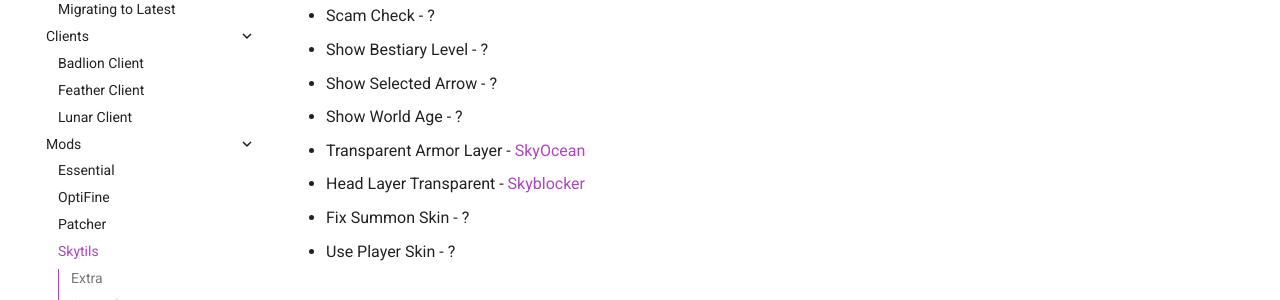
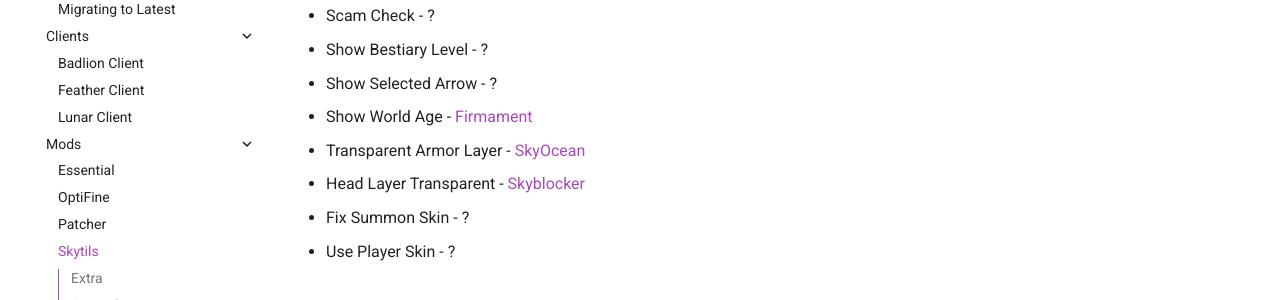
Before and after one commit to MicrocontrollersDev/Alternatives, an MkDocs documentation site: the page built from docs/latest/skytils.md, in a window 1280 px wide and 900 px high, scrolled down 8116 px. Shown: the part 153-453 px from the top of the window. Built offline with MkDocs 1.6.1 and Material for MkDocs 9.7.7, drawn with Linux system fonts in a browser that asks for light colours; comment, search, counter and statistics services are not loaded; some of the changed text lies outside the part shown.

Commit message:
some new skytils alternatives

```diff
--- a/docs/latest/skytils.md
+++ b/docs/latest/skytils.md
@@ -12,7 +12,7 @@
 
 * Custom Armor Color - [Skyblocker](https://modrinth.com/mod/skyblocker-liap)
 * Command Aliases/Shortcuts - [Skyblocker](https://modrinth.com/mod/skyblocker-liap)
-* Custom Key Shortcuts - [Command Keys](https://modrinth.com/mod/commandkeys)
+* Custom Key Shortcuts - [Firmament](https://modrinth.com/mod/firmament) / [Command Keys](https://modrinth.com/mod/commandkeys)
 
 ## General
 
@@ -261,7 +261,7 @@
 * Scam Check - ?
 * Show Bestiary Level - ?
 * Show Selected Arrow - ?
-* Show World Age - ?
+* Show World Age - [Firmament](https://modrinth.com/mod/firmament)
 * Transparent Armor Layer - [SkyOcean](https://modrinth.com/mod/skyocean)
 * Head Layer Transparent - [Skyblocker](https://modrinth.com/mod/skyblocker-liap)
 * Fix Summon Skin - ?
```
Also changed, not shown: other parts of docs/latest/skytils.md (+1 -1 lines).
